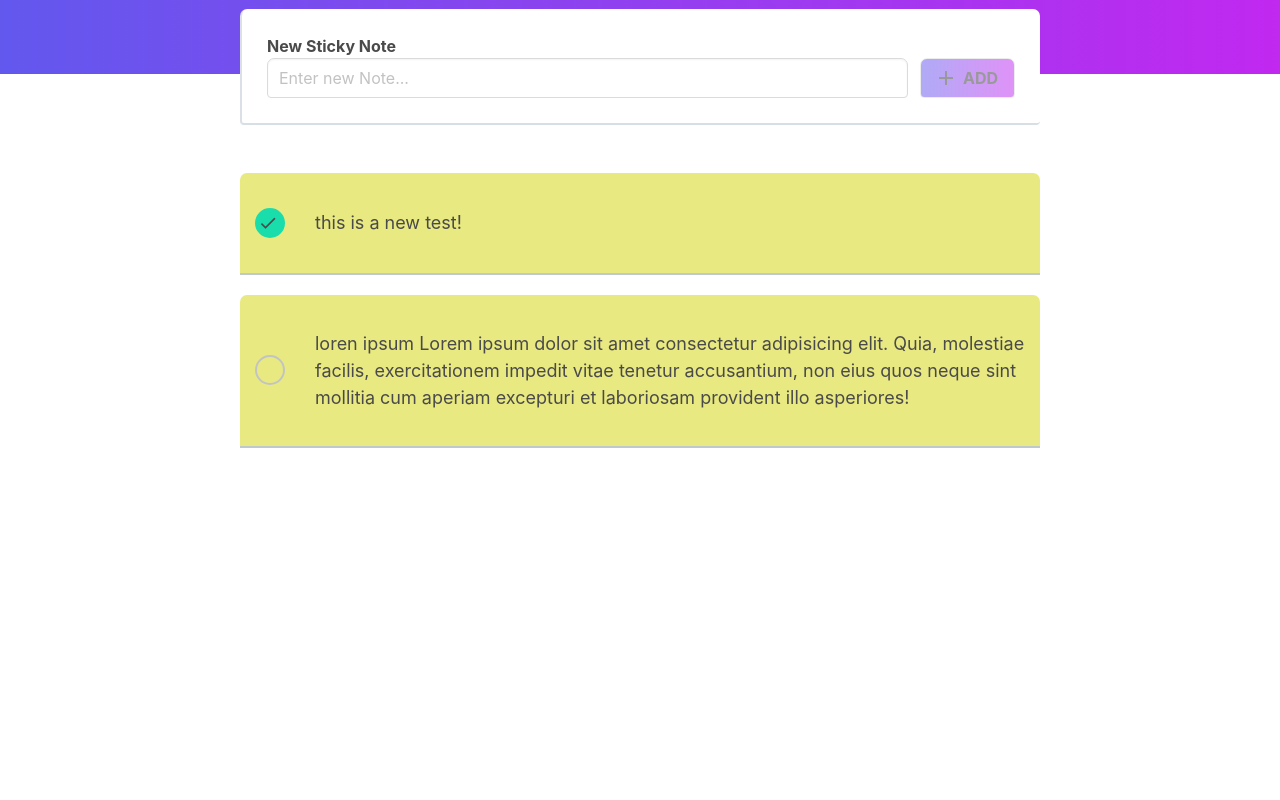
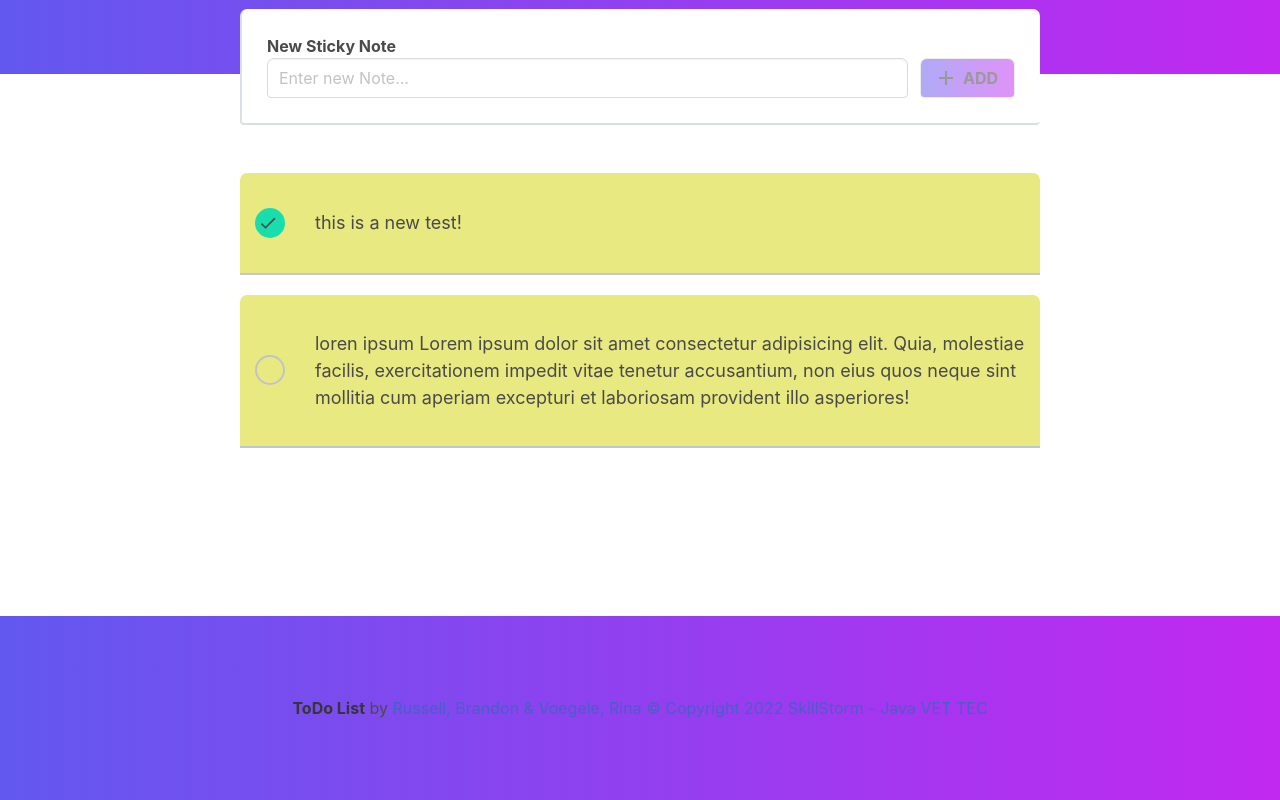
Before and after one commit to RinaDCV/Project-To-Do-List, an Angular app: page / in a window 1280 px wide. Shown: the part 350-1150 px from the top of the page. Before the commit the page ends 866 px from the top, so only its background shows below. Built offline with nearby package versions, Linux system fonts and the light colour scheme.

Commit message:
Added footer

```diff
--- a/src/app/archive/archive.component.css
+++ b/src/app/archive/archive.component.css
@@ -33,3 +33,9 @@ h3{
     text-align: center;
     font-size: 24px;
 }
+
+footer{
+    background: linear-gradient(to right, rgb(98, 88, 238), rgb(193, 40, 240));
+    padding: 5rem 1.5rem 5rem;
+    margin-top: 100px;
+}
--- a/src/app/archive/archive.component.html
+++ b/src/app/archive/archive.component.html
@@ -15,3 +15,10 @@
 </section>
 
 <app-sticky-note></app-sticky-note>
+<footer class="footer">
+  <div class="content has-text-centered">
+    <p>
+      <strong>ToDo List</strong> by <a href="https://jgthms.com">Russell, Brandon & Voegele, Rina</a>
+      <a>  &copy; Copyright 2022 SkillStorm - Java VET TEC</a>
+  </div>
+</footer>
--- a/src/app/home-page/home-page.component.css
+++ b/src/app/home-page/home-page.component.css
@@ -33,3 +33,9 @@ h3{
     text-align: center;
     font-size: 24px;
 }
+
+footer{
+    background: linear-gradient(to right, rgb(98, 88, 238), rgb(193, 40, 240));
+    padding: 5rem 1.5rem 5rem;
+    margin-top: 100px;
+}
--- a/src/app/home-page/home-page.component.html
+++ b/src/app/home-page/home-page.component.html
@@ -16,3 +16,11 @@
 </section>
 
 <app-sticky-note></app-sticky-note>
+
+<footer class="footer">
+  <div class="content has-text-centered">
+    <p>
+      <strong>ToDo List</strong> by <a href="https://jgthms.com">Russell, Brandon & Voegele, Rina</a>
+      <a>  &copy; Copyright 2022 SkillStorm - Java VET TEC</a>
+  </div>
+</footer>
--- a/src/app/trash/trash.component.css
+++ b/src/app/trash/trash.component.css
@@ -33,3 +33,9 @@ h3{
     text-align: center;
     font-size: 24px;
 }
+
+footer{
+    background: linear-gradient(to right, rgb(98, 88, 238), rgb(193, 40, 240));
+    padding: 5rem 1.5rem 5rem;
+    margin-top: 100px;
+}
--- a/src/app/trash/trash.component.html
+++ b/src/app/trash/trash.component.html
@@ -15,3 +15,10 @@
   </section>
 
   <app-sticky-note></app-sticky-note>
+  <footer class="footer">
+    <div class="content has-text-centered">
+      <p>
+        <strong>ToDo List</strong> by <a href="https://jgthms.com">Russell, Brandon & Voegele, Rina</a>
+        <a>  &copy; Copyright 2022 SkillStorm - Java VET TEC</a>
+    </div>
+  </footer>
```
